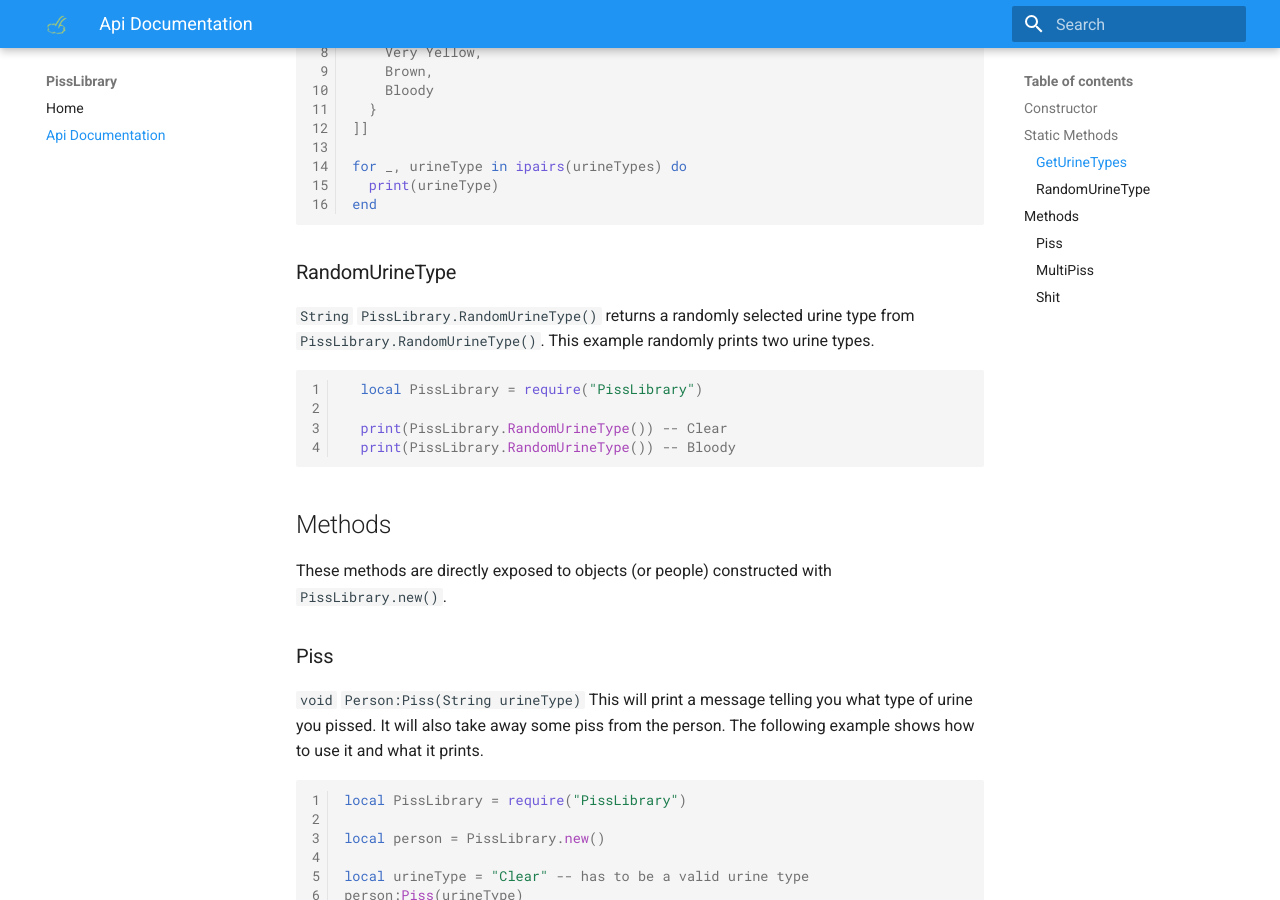
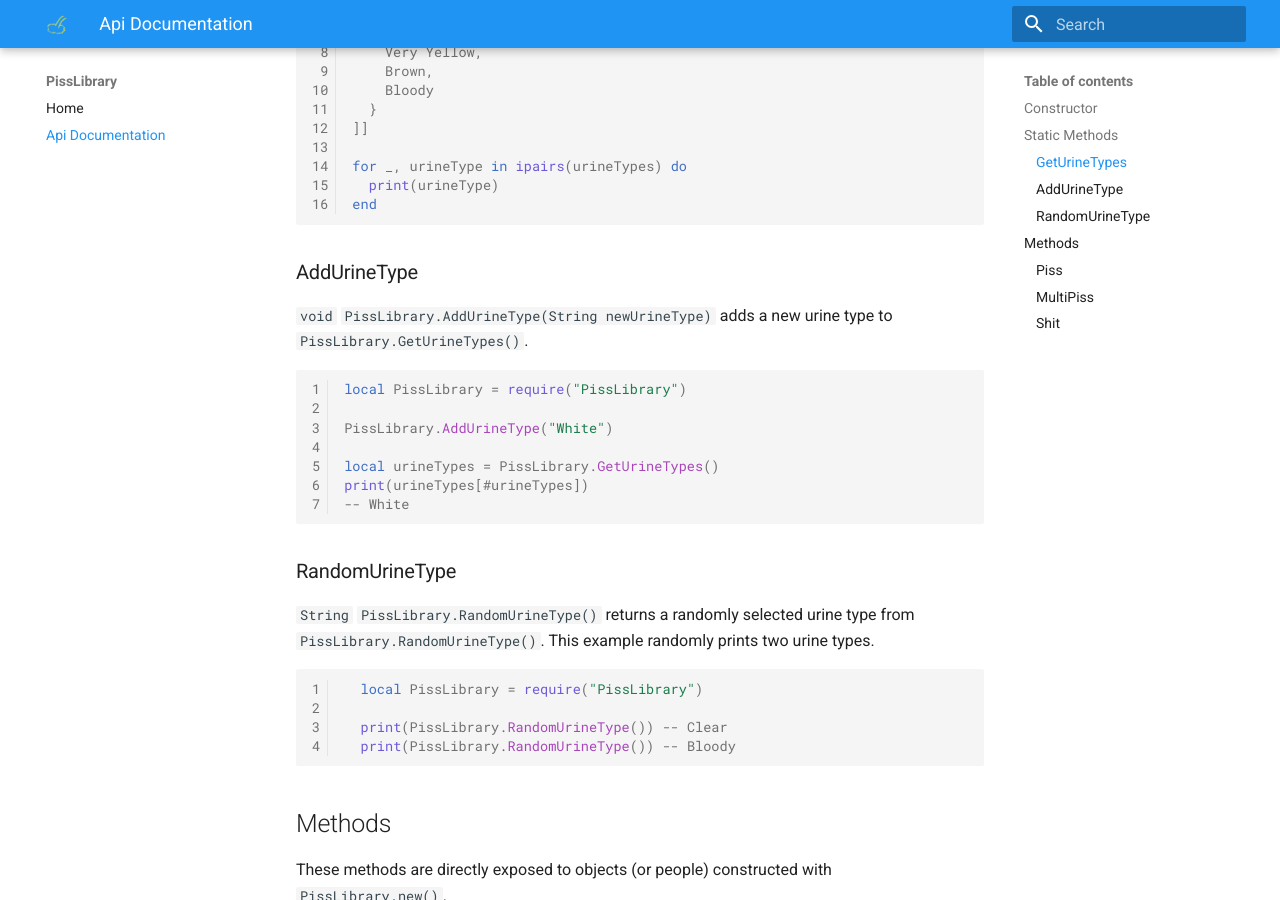
Before and after one commit to Jimmyneuson/PissLibrary, an MkDocs documentation site: the page built from docs/api.md, in a window 1280 px wide and 900 px high, scrolled down 764 px. Built offline with MkDocs 1.6.1 and Material for MkDocs 9.7.7, drawn with Linux system fonts in a browser that asks for light colours.

Commit message:
added addurinetype method

````diff
--- a/docs/api.md
+++ b/docs/api.md
@@ -32,6 +32,18 @@ local urineTypes = PissLibrary.GetUrineTypes()
 for _, urineType in ipairs(urineTypes) do
   print(urineType)
 end
+```
+
+### AddUrineType
+`void` `PissLibrary.AddUrineType(String newUrineType)` adds a new urine type to `PissLibrary.GetUrineTypes()`.
+```lua
+local PissLibrary = require("PissLibrary")
+
+PissLibrary.AddUrineType("White")
+
+local urineTypes = PissLibrary.GetUrineTypes()
+print(urineTypes[#urineTypes])
+-- White
 ```
 
 ### RandomUrineType
````
Also changed, not shown: 2 other files.
